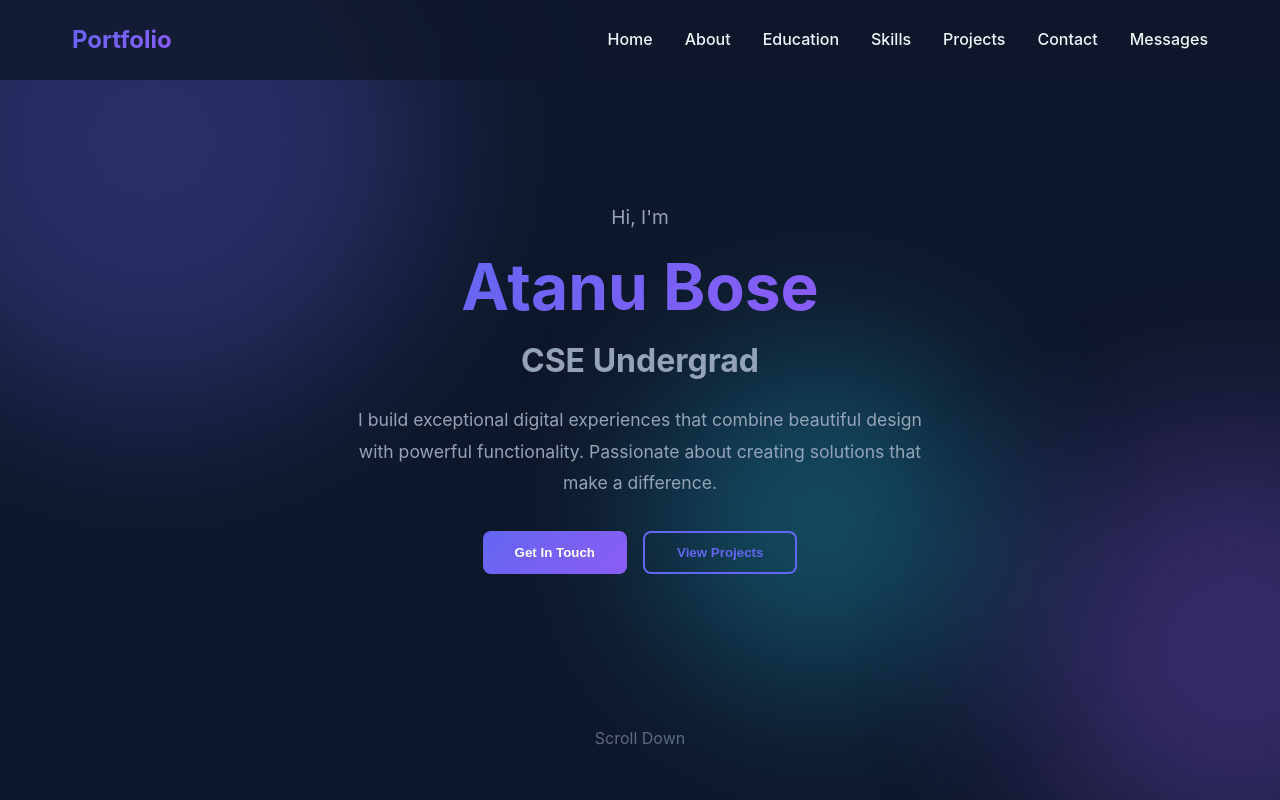
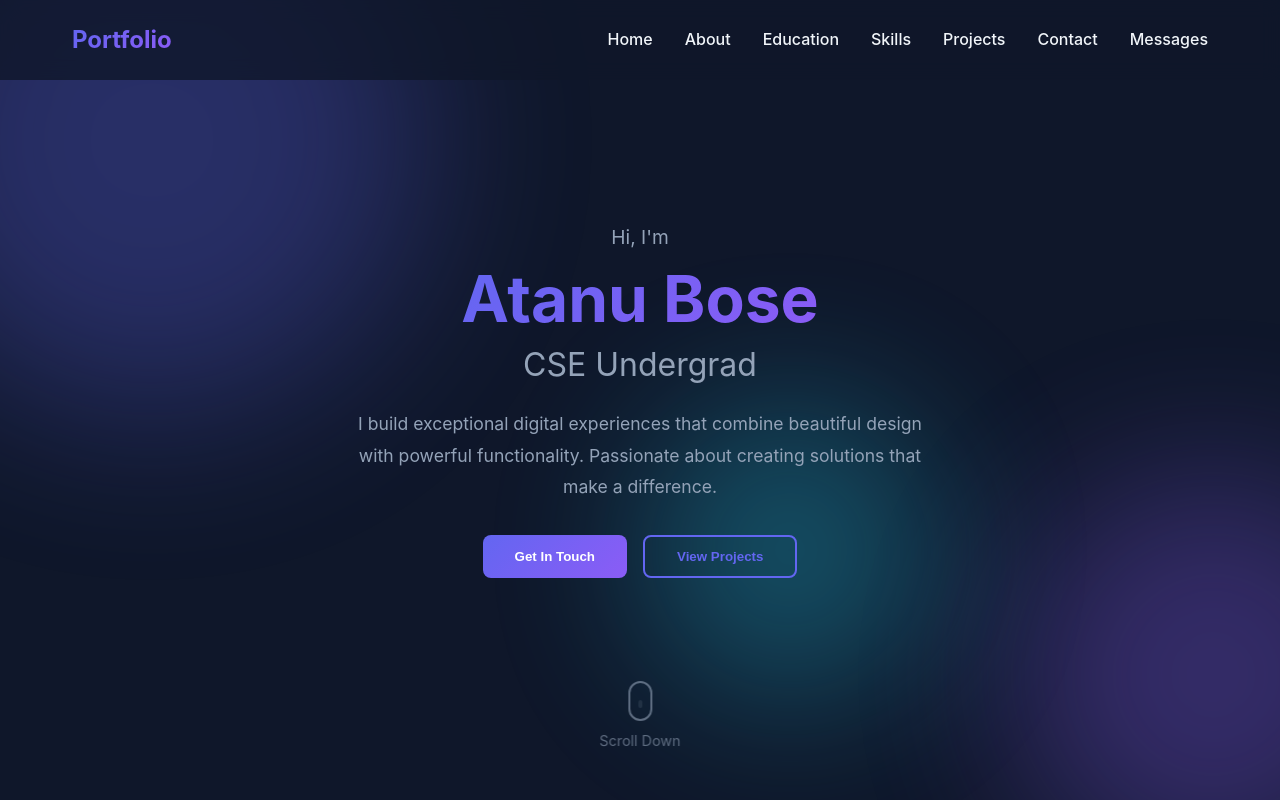
Before and after one commit to AtanuHacks/Testfolio, a React (Vite) app in the folder frontend/: page / in a window 1280 px wide. Shown: the top 800 px of the page. Built offline with nearby package versions, Linux system fonts and the light colour scheme; no server answers.

Commit message:
Fix scroll indicator animation

```diff
--- a/frontend/src/styles/hero.css
+++ b/frontend/src/styles/hero.css
@@ -1,26 +1,19 @@
-/* ===============================
-   HERO
-================================ */
 .hero {
-  min-height: 100svh; /* 🔑 small viewport height */
-  padding-top: calc(56px + env(safe-area-inset-top));
-
+  min-height: 100vh;
   display: flex;
   align-items: center;
   justify-content: center;
-
   position: relative;
   overflow: hidden;
+  padding-top: 80px;
 }
 
-
-
-/* ===============================
-   BACKGROUND
-================================ */
 .hero-background {
   position: absolute;
-  inset: 0;
+  top: 0;
+  left: 0;
+  right: 0;
+  bottom: 0;
   z-index: 0;
 }
 
@@ -38,6 +31,7 @@
   background: var(--primary-color);
   top: -10%;
   left: -10%;
+  animation-delay: 0s;
 }
 
 .orb-2 {
@@ -46,6 +40,7 @@
   background: var(--secondary-color);
   bottom: -10%;
   right: -10%;
+  animation-delay: 5s;
 }
 
 .orb-3 {
@@ -54,11 +49,9 @@
   background: var(--accent);
   top: 50%;
   left: 50%;
+  animation-delay: 10s;
 }
 
-/* ===============================
-   ANIMATION
-================================ */
 @keyframes float {
   0%, 100% {
     transform: translate(0, 0) scale(1);
@@ -71,9 +64,6 @@
   }
 }
 
-/* ===============================
-   CONTENT
-================================ */
 .hero-content {
   position: relative;
   z-index: 1;
@@ -83,15 +73,18 @@
 .hero-subtitle {
   font-size: 1.2rem;
   color: var(--text-secondary);
+  margin-bottom: 0.5rem;
 }
 
 .hero-title {
   font-size: 4rem;
+  margin-bottom: 0.5rem;
 }
 
 .hero-role {
   font-size: 2rem;
   color: var(--text-secondary);
+  font-weight: 400;
   margin-bottom: 1.5rem;
 }
 
@@ -109,25 +102,56 @@
   flex-wrap: wrap;
 }
 
-/* ===============================
-   SCROLL INDICATOR
-================================ */
 .scroll-indicator {
   position: absolute;
   bottom: 2rem;
   left: 50%;
   transform: translateX(-50%);
+  display: flex;
+  flex-direction: column;
+  align-items: center;
+  gap: 0.5rem;
   opacity: 0.6;
 }
 
-/* ===============================
-   MOBILE
-================================ */
+.mouse {
+  width: 24px;
+  height: 40px;
+  border: 2px solid var(--text-secondary);
+  border-radius: 12px;
+  position: relative;
+}
+
+.mouse::before {
+  content: '';
+  position: absolute;
+  top: 8px;
+  left: 50%;
+  transform: translateX(-50%);
+  width: 4px;
+  height: 8px;
+  background: var(--text-secondary);
+  border-radius: 2px;
+  animation: scrollAnimation 2s infinite;
+}
+
+@keyframes scrollAnimation {
+  0% {
+    opacity: 1;
+    transform: translateX(-50%) translateY(0);
+  }
+  100% {
+    opacity: 0;
+    transform: translateX(-50%) translateY(12px);
+  }
+}
+
+.scroll-indicator p {
+  font-size: 0.9rem;
+  color: var(--text-secondary);
+}
+
 @media (max-width: 768px) {
-  .hero {
-    padding-top: calc(50px + env(safe-area-inset-top));
-  }
-
   .hero-title {
     font-size: 2.5rem;
   }
@@ -142,5 +166,11 @@
 
   .hero-buttons {
     flex-direction: column;
+    align-items: center;
+  }
+
+  .hero-buttons .btn {
+    width: 100%;
+    max-width: 250px;
   }
 }
```
